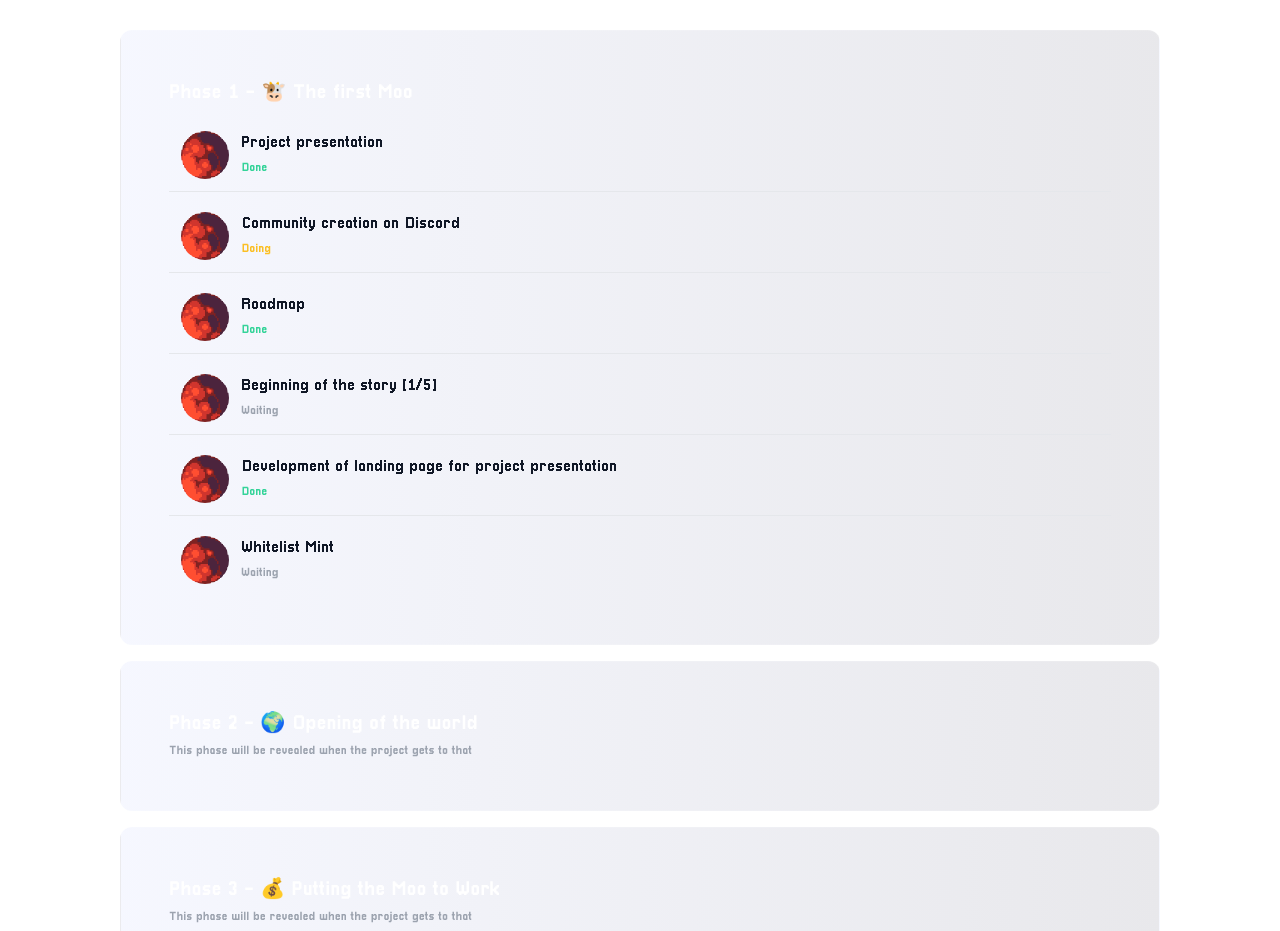
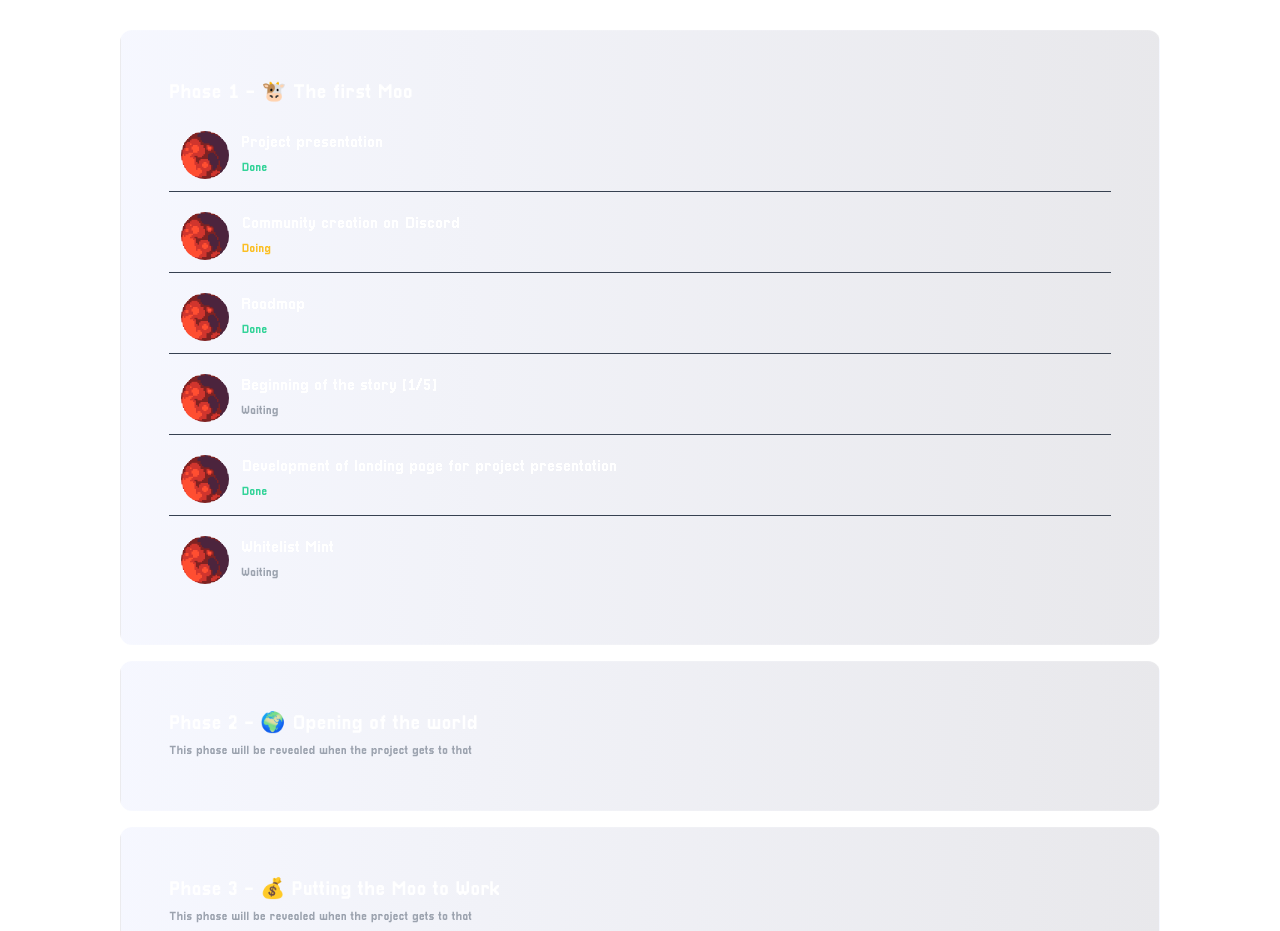
Before and after one commit to Vitagliano/mooworld-website, a Next.js app: page / in a window 1280 px wide. Shown: the part 1627-2558 px from the top of the page. Built offline with nearby package versions, Linux system fonts and the light colour scheme; a web font is replaced by a local one.

Commit message:
Fixing text color

```diff
--- a/components/roadmap.js
+++ b/components/roadmap.js
@@ -25,16 +25,16 @@ export default function Roadmap() {
                     <p className="text-xl font-regular  text-white">
                       Phase 1 - 🐮 The first Moo
                     </p>
-                    <ol className="mt-3 divide-y divider-gray-200 dark:divide-gray-700">
+                    <ol className="mt-3 divide-y divide-gray-700">
                       <li>
                         <a className="flex items-center p-3 sm:flex hover:bg-blue/80 rounded-xl mt-2">
                           <img
                             className="mr-3 mb-3 w-12 h-12 rounded-full sm:mb-0"
                             src="./img/planetIcon.png"
                           />
-                          <div className="text-gray-600 dark:text-gray-400">
+                          <div className="text-gray-400">
                             <div className="text-base font-normal">
-                              <span className="font-medium text-gray-900 dark:text-white">
+                              <span className="font-medium text-white">
                                 Project presentation
                               </span>
                             </div>
@@ -50,9 +50,9 @@ export default function Roadmap() {
                             className="mr-3 mb-3 w-12 h-12 rounded-full sm:mb-0"
                             src="./img/planetIcon.png"
                           />
-                          <div className="text-gray-600 dark:text-gray-400">
+                          <div className="text-gray-400">
                             <div className="text-base font-normal">
-                              <span className="font-medium text-gray-900 dark:text-white">
+                              <span className="font-medium text-white">
                                 Community creation on Discord
                               </span>
                             </div>
@@ -68,9 +68,9 @@ export default function Roadmap() {
                             className="mr-3 mb-3 w-12 h-12 rounded-full sm:mb-0"
                             src="./img/planetIcon.png"
                           />
-                          <div className="text-gray-600 dark:text-gray-400">
+                          <div className="text-gray-400">
                             <div className="text-base font-normal">
-                              <span className="font-medium text-gray-900 dark:text-white">
+                              <span className="font-medium text-white">
                                 Roadmap
                               </span>
                             </div>
@@ -86,9 +86,9 @@ export default function Roadmap() {
                             className="mr-3 mb-3 w-12 h-12 rounded-full sm:mb-0"
                             src="./img/planetIcon.png"
                           />
-                          <div className="text-gray-600 dark:text-gray-400">
+                          <div className="text-gray-400">
                             <div className="text-base font-normal">
-                              <span className="font-medium text-gray-900 dark:text-white">
+                              <span className="font-medium text-white">
                                 Beginning of the story [1/5]
                               </span>
                             </div>
@@ -104,9 +104,9 @@ export default function Roadmap() {
                             className="mr-3 mb-3 w-12 h-12 rounded-full sm:mb-0"
                             src="./img/planetIcon.png"
                           />
-                          <div className="text-gray-600 dark:text-gray-400">
+                          <div className="text-gray-400">
                             <div className="text-base font-normal">
-                              <span className="font-medium text-gray-900 dark:text-white">
+                              <span className="font-medium text-white">
                                 Development of landing page for project
                                 presentation
                               </span>
@@ -123,9 +123,9 @@ export default function Roadmap() {
                             className="mr-3 mb-3 w-12 h-12 rounded-full sm:mb-0"
                             src="./img/planetIcon.png"
                           />
-                          <div className="text-gray-600 dark:text-gray-400">
+                          <div className="text-gray-400">
                             <div className="text-base font-normal">
-                              <span className="font-medium text-gray-900 dark:text-white">
+                              <span className="font-medium text-white">
                                 Whitelist Mint
                               </span>
                             </div>
```
